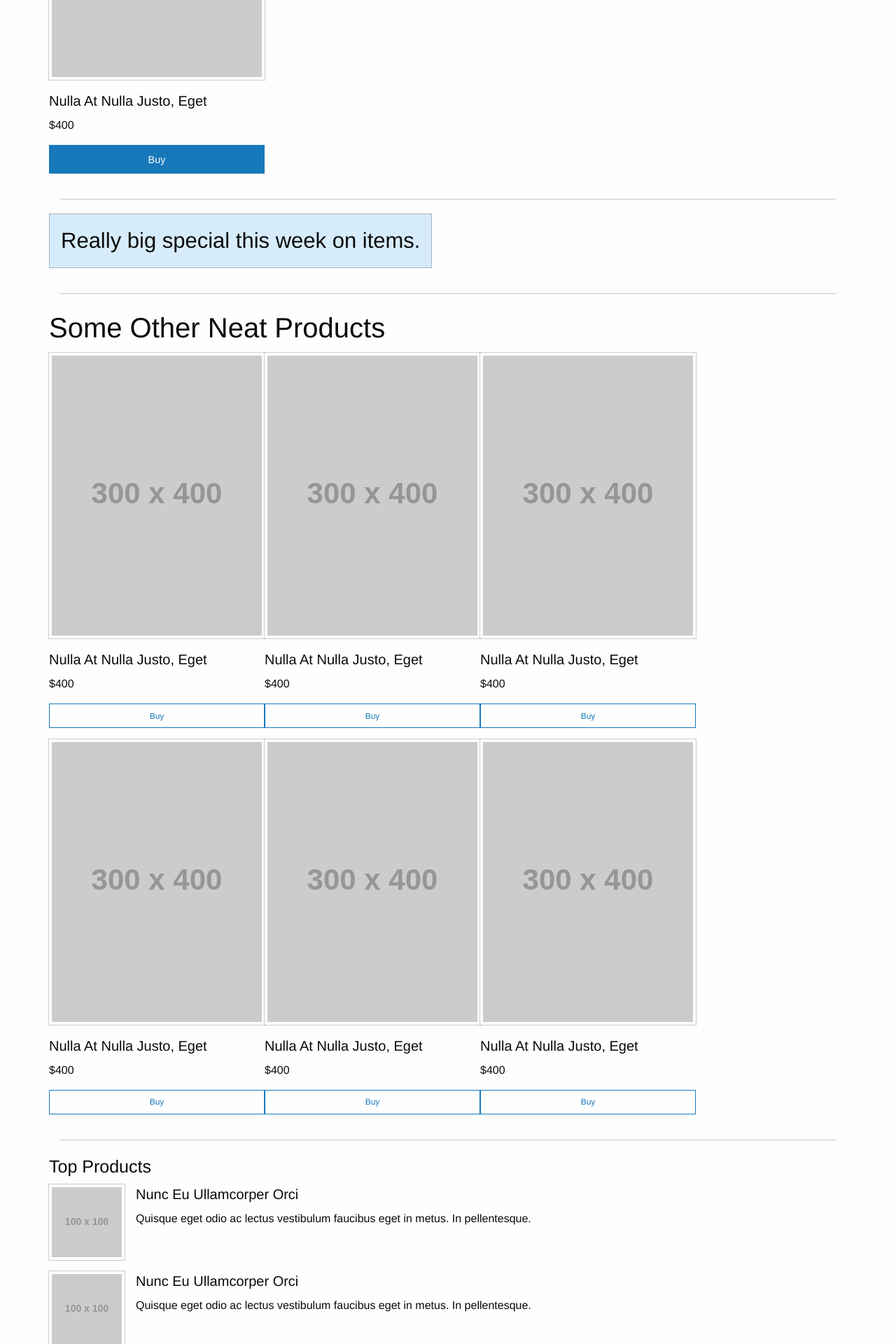
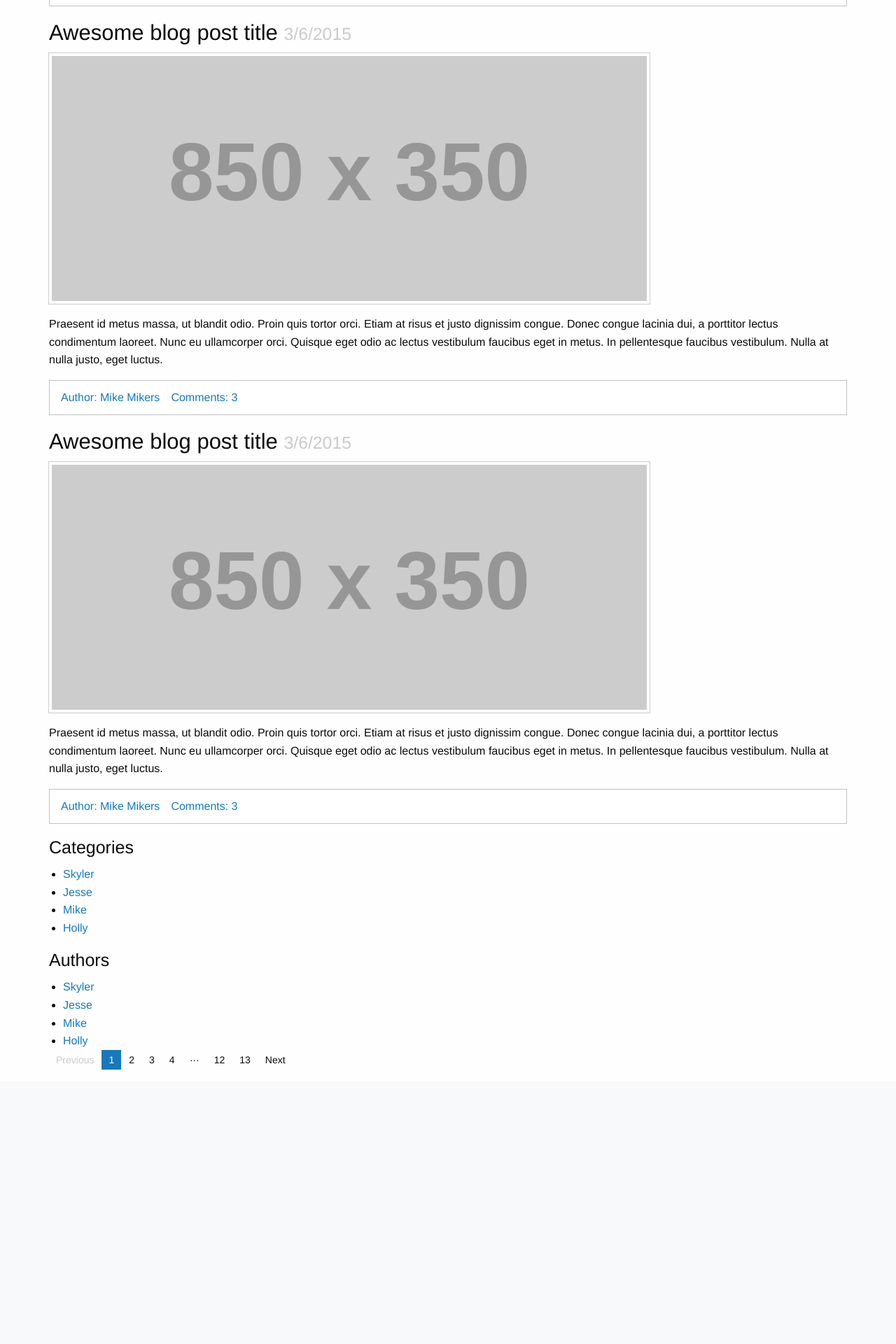
Before and after one commit to bdoiron98/Textbook_Project, a Django app: page / in a window 1280 px wide. Shown: the part 1520-3440 px from the top of the page at 70% size. After the commit the page ends 3048 px from the top, so only its background shows below. Run offline with Django 3.2, Linux system fonts and the light colour scheme; grey boxes labelled with a size stand in for pictures from a placeholder-image service; some libraries are stand-ins or nearby versions.

Commit message:
Changing temp

```diff
--- a/pages/templates/home.html
+++ b/pages/templates/home.html
@@ -17,245 +17,109 @@
     <div class="top-bar">
       <div class="top-bar-left">
         <ul class="menu">
-          <li class="menu-text">Marketing Site</li>
-          <li><a href="#">One</a></li>
-          <li><a href="#">Two</a></li>
+          <li class="menu-text">Yeti Agency</li>
         </ul>
       </div>
       <div class="top-bar-right">
         <ul class="menu">
+          <li><a href="#">One</a></li>
+          <li><a href="#">Two</a></li>
           <li><a href="#">Three</a></li>
           <li><a href="#">Four</a></li>
-          <li><a href="#">Five</a></li>
-          <li><a href="#">Six</a></li>
         </ul>
       </div>
     </div>
     <!-- End Top Bar -->
 
-
-    <div class="orbit" role="region" aria-label="Favorite Space Pictures" data-orbit>
-      <ul class="orbit-container">
-        <button class="orbit-previous" aria-label="previous"><span class="show-for-sr">Previous Slide</span>&#9664;</button>
-        <button class="orbit-next" aria-label="next"><span class="show-for-sr">Next Slide</span>&#9654;</button>
-        <li class="orbit-slide is-active">
-          <img src="https://placehold.it/2000x750">
-        </li>
-        <li class="orbit-slide">
-          <img src="https://placehold.it/2000x750">
-        </li>
-        <li class="orbit-slide">
-          <img src="https://placehold.it/2000x750">
-        </li>
-        <li class="orbit-slide">
-          <img src="https://placehold.it/2000x750">
-        </li>
-      </ul>
-    </div>
-
-    <div class="row column text-center">
-      <h2>Our Newest Products</h2>
-      <hr>
-    </div>
-
-    <div class="row small-up-2 large-up-4">
-      <div class="column">
-        <img class="thumbnail" src="https://placehold.it/300x400">
-        <h5>Nulla At Nulla Justo, Eget</h5>
-        <p>$400</p>
-        <a href="#" class="button expanded">Buy</a>
-      </div>
-      <div class="column">
-        <img class="thumbnail" src="https://placehold.it/300x400">
-        <h5>Nulla At Nulla Justo, Eget</h5>
-        <p>$400</p>
-        <a href="#" class="button expanded">Buy</a>
-      </div>
-      <div class="column">
-        <img class="thumbnail" src="https://placehold.it/300x400">
-        <h5>Nulla At Nulla Justo, Eget</h5>
-        <p>$400</p>
-        <a href="#" class="button expanded">Buy</a>
-      </div>
-      <div class="column">
-        <img class="thumbnail" src="https://placehold.it/300x400">
-        <h5>Nulla At Nulla Justo, Eget</h5>
-        <p>$400</p>
-        <a href="#" class="button expanded">Buy</a>
+    <div class="callout large primary">
+      <div class="row column text-center">
+        <h1>Our Blog</h1>
       </div>
     </div>
 
-    <hr>
-
-    <div class="row column">
-      <div class="callout primary">
-        <h3>Really big special this week on items.</h3>
-      </div>
-    </div>
-
-    <hr>
-
-    <div class="row column text-center">
-      <h2>Some Other Neat Products</h2>
-      <hr>
-    </div>
-
-    <div class="row small-up-2 medium-up-3 large-up-6">
-      <div class="column">
-        <img class="thumbnail" src="https://placehold.it/300x400">
-        <h5>Nulla At Nulla Justo, Eget</h5>
-        <p>$400</p>
-        <a href="#" class="button small expanded hollow">Buy</a>
-      </div>
-      <div class="column">
-        <img class="thumbnail" src="https://placehold.it/300x400">
-        <h5>Nulla At Nulla Justo, Eget</h5>
-        <p>$400</p>
-        <a href="#" class="button small expanded hollow">Buy</a>
-      </div>
-      <div class="column">
-        <img class="thumbnail" src="https://placehold.it/300x400">
-        <h5>Nulla At Nulla Justo, Eget</h5>
-        <p>$400</p>
-        <a href="#" class="button small expanded hollow">Buy</a>
-      </div>
-      <div class="column">
-        <img class="thumbnail" src="https://placehold.it/300x400">
-        <h5>Nulla At Nulla Justo, Eget</h5>
-        <p>$400</p>
-        <a href="#" class="button small expanded hollow">Buy</a>
-      </div>
-      <div class="column">
-        <img class="thumbnail" src="https://placehold.it/300x400">
-        <h5>Nulla At Nulla Justo, Eget</h5>
-        <p>$400</p>
-        <a href="#" class="button small expanded hollow">Buy</a>
-      </div>
-      <div class="column">
-        <img class="thumbnail" src="https://placehold.it/300x400">
-        <h5>Nulla At Nulla Justo, Eget</h5>
-        <p>$400</p>
-        <a href="#" class="button small expanded hollow">Buy</a>
-      </div>
-    </div>
-
-    <hr>
-    <div class="row">
-      <div class="medium-4 columns">
-        <h4>Top Products</h4>
-        <div class="media-object">
-          <div class="media-object-section">
-            <img class="thumbnail" src="https://placehold.it/100x100">
-          </div>
-          <div class="media-object-section">
-            <h5>Nunc Eu Ullamcorper Orci</h5>
-            <p>Quisque eget odio ac lectus vestibulum faucibus eget in metus. In pellentesque.</p>
+    <div class="row" id="content">
+      <div class="medium-8 columns">
+        <div class="blog-post">
+          <h3>Awesome blog post title <small>3/6/2015</small></h3>
+          <img class="thumbnail" src="https://placehold.it/850x350">
+          <p>Praesent id metus massa, ut blandit odio. Proin quis tortor orci. Etiam at risus et justo dignissim congue. Donec congue lacinia dui, a porttitor lectus condimentum laoreet. Nunc eu ullamcorper orci. Quisque eget odio ac lectus vestibulum faucibus eget in metus. In pellentesque faucibus vestibulum. Nulla at nulla justo, eget luctus.</p>
+          <div class="callout">
+            <ul class="menu simple">
+              <li><a href="#">Author: Mike Mikers</a></li>
+              <li><a href="#">Comments: 3</a></li>
+            </ul>
           </div>
         </div>
-        <div class="media-object">
-          <div class="media-object-section">
-            <img class="thumbnail" src="https://placehold.it/100x100">
-          </div>
-          <div class="media-object-section">
-            <h5>Nunc Eu Ullamcorper Orci</h5>
-            <p>Quisque eget odio ac lectus vestibulum faucibus eget in metus. In pellentesque.</p>
+
+        <div class="blog-post">
+          <h3>Awesome blog post title <small>3/6/2015</small></h3>
+          <img class="thumbnail" src="https://placehold.it/850x350">
+          <p>Praesent id metus massa, ut blandit odio. Proin quis tortor orci. Etiam at risus et justo dignissim congue. Donec congue lacinia dui, a porttitor lectus condimentum laoreet. Nunc eu ullamcorper orci. Quisque eget odio ac lectus vestibulum faucibus eget in metus. In pellentesque faucibus vestibulum. Nulla at nulla justo, eget luctus.</p>
+          <div class="callout">
+            <ul class="menu simple">
+              <li><a href="#">Author: Mike Mikers</a></li>
+              <li><a href="#">Comments: 3</a></li>
+            </ul>
           </div>
         </div>
-        <div class="media-object">
-          <div class="media-object-section">
-            <img class="thumbnail" src="https://placehold.it/100x100">
+
+        <div class="blog-post">
+          <h3>Awesome blog post title <small>3/6/2015</small></h3>
+          <img class="thumbnail" src="https://placehold.it/850x350">
+          <p>Praesent id metus massa, ut blandit odio. Proin quis tortor orci. Etiam at risus et justo dignissim congue. Donec congue lacinia dui, a porttitor lectus condimentum laoreet. Nunc eu ullamcorper orci. Quisque eget odio ac lectus vestibulum faucibus eget in metus. In pellentesque faucibus vestibulum. Nulla at nulla justo, eget luctus.</p>
+          <div class="callout">
+            <ul class="menu simple">
+              <li><a href="#">Author: Mike Mikers</a></li>
+              <li><a href="#">Comments: 3</a></li>
+            </ul>
           </div>
-          <div class="media-object-section">
-            <h5>Nunc Eu Ullamcorper Orci</h5>
-            <p>Quisque eget odio ac lectus vestibulum faucibus eget in metus. In pellentesque.</p>
+        </div>
+
+        <div class="blog-post">
+          <h3>Awesome blog post title <small>3/6/2015</small></h3>
+          <img class="thumbnail" src="https://placehold.it/850x350">
+          <p>Praesent id metus massa, ut blandit odio. Proin quis tortor orci. Etiam at risus et justo dignissim congue. Donec congue lacinia dui, a porttitor lectus condimentum laoreet. Nunc eu ullamcorper orci. Quisque eget odio ac lectus vestibulum faucibus eget in metus. In pellentesque faucibus vestibulum. Nulla at nulla justo, eget luctus.</p>
+          <div class="callout">
+            <ul class="menu simple">
+              <li><a href="#">Author: Mike Mikers</a></li>
+              <li><a href="#">Comments: 3</a></li>
+            </ul>
           </div>
         </div>
       </div>
-      <div class="medium-4 columns">
-        <h4>Top Products</h4>
-        <div class="media-object">
-          <div class="media-object-section">
-            <img class="thumbnail" src="https://placehold.it/100x100">
-          </div>
-          <div class="media-object-section">
-            <h5>Nunc Eu Ullamcorper Orci</h5>
-            <p>Quisque eget odio ac lectus vestibulum faucibus eget in metus. In pellentesque.</p>
-          </div>
-        </div>
-        <div class="media-object">
-          <div class="media-object-section">
-            <img class="thumbnail" src="https://placehold.it/100x100">
-          </div>
-          <div class="media-object-section">
-            <h5>Nunc Eu Ullamcorper Orci</h5>
-            <p>Quisque eget odio ac lectus vestibulum faucibus eget in metus. In pellentesque.</p>
-          </div>
-        </div>
-        <div class="media-object">
-          <div class="media-object-section">
-            <img class="thumbnail" src="https://placehold.it/100x100">
-          </div>
-          <div class="media-object-section">
-            <h5>Nunc Eu Ullamcorper Orci</h5>
-            <p>Quisque eget odio ac lectus vestibulum faucibus eget in metus. In pellentesque.</p>
-          </div>
-        </div>
-      </div>
-      <div class="medium-4 columns">
-        <h4>Top Products</h4>
-        <div class="media-object">
-          <div class="media-object-section">
-            <img class="thumbnail" src="https://placehold.it/100x100">
-          </div>
-          <div class="media-object-section">
-            <h5>Nunc Eu Ullamcorper Orci</h5>
-            <p>Quisque eget odio ac lectus vestibulum faucibus eget in metus. In pellentesque.</p>
-          </div>
-        </div>
-        <div class="media-object">
-          <div class="media-object-section">
-            <img class="thumbnail" src="https://placehold.it/100x100">
-          </div>
-          <div class="media-object-section">
-            <h5>Nunc Eu Ullamcorper Orci</h5>
-            <p>Quisque eget odio ac lectus vestibulum faucibus eget in metus. In pellentesque.</p>
-          </div>
-        </div>
-        <div class="media-object">
-          <div class="media-object-section">
-            <img class="thumbnail" src="https://placehold.it/100x100">
-          </div>
-          <div class="media-object-section">
-            <h5>Nunc Eu Ullamcorper Orci</h5>
-            <p>Quisque eget odio ac lectus vestibulum faucibus eget in metus. In pellentesque.</p>
-          </div>
+      <div class="medium-3 columns" data-sticky-container>
+        <div class="sticky" data-sticky data-anchor="content">
+          <h4>Categories</h4>
+          <ul>
+            <li><a href="#">Skyler</a></li>
+            <li><a href="#">Jesse</a></li>
+            <li><a href="#">Mike</a></li>
+            <li><a href="#">Holly</a></li>
+          </ul>
+
+          <h4>Authors</h4>
+          <ul>
+            <li><a href="#">Skyler</a></li>
+            <li><a href="#">Jesse</a></li>
+            <li><a href="#">Mike</a></li>
+            <li><a href="#">Holly</a></li>
+          </ul>
         </div>
       </div>
     </div>
 
-    <div class="callout large secondary">
-      <div class="row">
-        <div class="large-4 columns">
-          <h5>Vivamus Hendrerit Arcu Sed Erat Molestie</h5>
-          <p>Curabitur vulputate, ligula lacinia scelerisque tempor, lacus lacus ornare ante, ac egestas est urna sit amet arcu. Class aptent taciti sociosqu ad litora torquent per conubia nostra, per inceptos himenaeos. Sed molestie augue sit.</p>
-        </div>
-        <div class="large-3 large-offset-2 columns">
-          <ul class="menu vertical">
-            <li><a href="#">One</a></li>
-            <li><a href="#">Two</a></li>
-            <li><a href="#">Three</a></li>
-            <li><a href="#">Four</a></li>
-          </ul>
-        </div>
-        <div class="large-3 columns">
-          <ul class="menu vertical">
-            <li><a href="#">One</a></li>
-            <li><a href="#">Two</a></li>
-            <li><a href="#">Three</a></li>
-            <li><a href="#">Four</a></li>
-          </ul>
-        </div>
-      </div>
+    <div class="row column">
+      <ul class="pagination" role="navigation" aria-label="Pagination">
+        <li class="disabled">Previous</li>
+        <li class="current"><span class="show-for-sr">You're on page</span> 1</li>
+        <li><a href="#" aria-label="Page 2">2</a></li>
+        <li><a href="#" aria-label="Page 3">3</a></li>
+        <li><a href="#" aria-label="Page 4">4</a></li>
+        <li class="ellipsis"></li>
+        <li><a href="#" aria-label="Page 12">12</a></li>
+        <li><a href="#" aria-label="Page 13">13</a></li>
+        <li><a href="#" aria-label="Next page">Next</a></li>
+      </ul>
     </div>
 
     <script src="https://code.jquery.com/jquery-2.1.4.min.js"></script>
```
